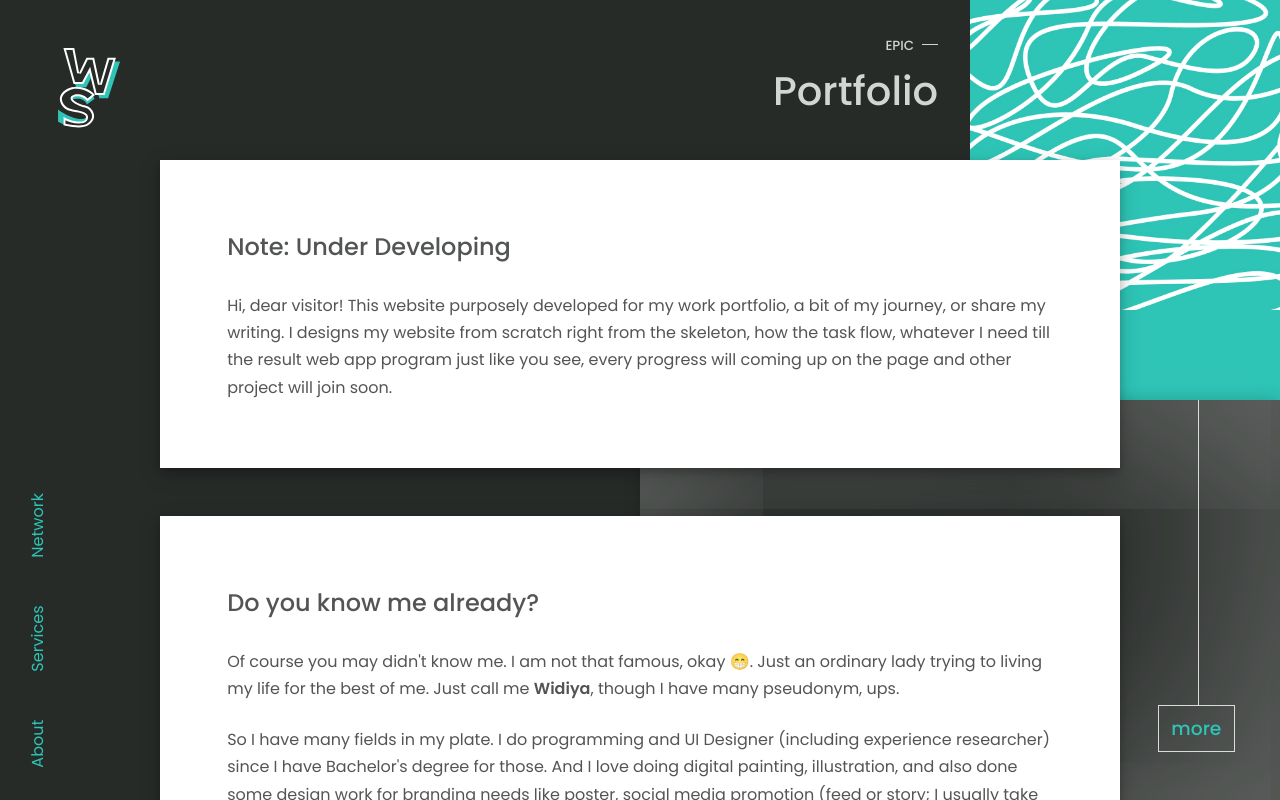
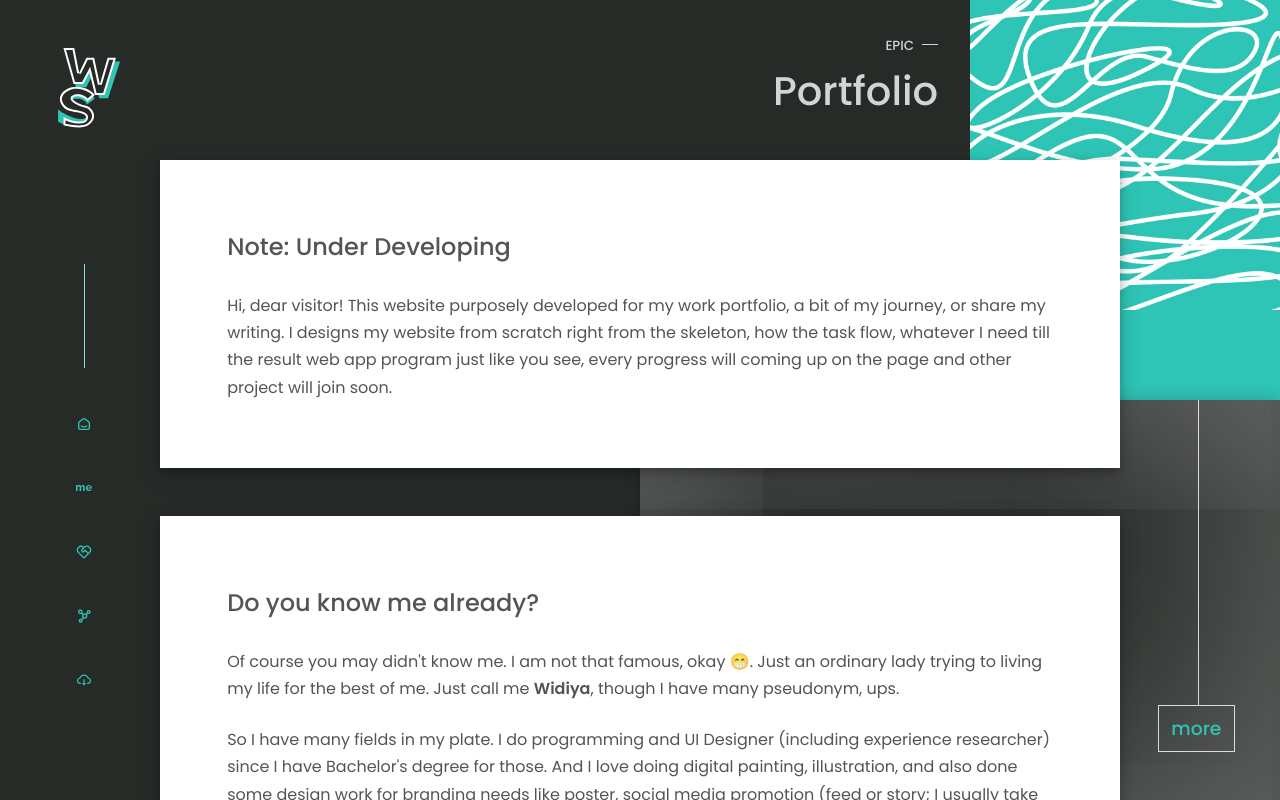
Before and after one commit to widiyasasih/widiyasasih.github.io, a React (Create React App) app: page / in a window 1280 px wide. Shown: the top 800 px of the page. Built offline with nearby package versions, Linux system fonts and the light colour scheme.

Commit message:
Update responsive medium device

```diff
--- a/src/components/content/Content.jsx
+++ b/src/components/content/Content.jsx
@@ -41,6 +41,52 @@ const Content = () => {
             </p>
           </div>
         </div>
+        <div className='card'>
+          <h2 className='content-title'>Do you know me already?</h2>
+          <div className='body'>
+            <p className=''>
+              Of course you may didn't know me. I am not that famous, okay 😁.
+              Just an ordinary lady trying to living my life for the best of me.
+              Just call me <b>Widiya</b>, though I have many pseudonym, ups.
+            </p>
+            <p className=''>
+              So I have many fields in my plate. I do programming and UI
+              Designer (including experience researcher) since I have Bachelor's
+              degree for those. And I love doing digital painting, illustration,
+              and also done some design work for branding needs like poster,
+              social media promotion (feed or story; I usually take this job for
+              freelance), flyer, banner, and more.
+            </p>
+            <p>
+              Contact my email for any further :<br></br>
+              {''}
+              <b>widiyasasih[at]gmail.com</b>
+            </p>
+          </div>
+        </div>
+        <div className='card'>
+          <h2 className='content-title'>Do you know me already?</h2>
+          <div className='body'>
+            <p className=''>
+              Of course you may didn't know me. I am not that famous, okay 😁.
+              Just an ordinary lady trying to living my life for the best of me.
+              Just call me <b>Widiya</b>, though I have many pseudonym, ups.
+            </p>
+            <p className=''>
+              So I have many fields in my plate. I do programming and UI
+              Designer (including experience researcher) since I have Bachelor's
+              degree for those. And I love doing digital painting, illustration,
+              and also done some design work for branding needs like poster,
+              social media promotion (feed or story; I usually take this job for
+              freelance), flyer, banner, and more.
+            </p>
+            <p>
+              Contact my email for any further :<br></br>
+              {''}
+              <b>widiyasasih[at]gmail.com</b>
+            </p>
+          </div>
+        </div>
       </div>
     </div>
   );
--- a/src/components/nav/Nav.jsx
+++ b/src/components/nav/Nav.jsx
@@ -1,5 +1,10 @@
 import React from 'react';
 import './nav.css';
+import { TbSmartHome } from 'react-icons/tb';
+import { SiAboutdotme } from 'react-icons/si';
+import { RiServiceLine } from 'react-icons/ri';
+import { BiNetworkChart } from 'react-icons/bi';
+import { AiOutlineCloudDownload } from 'react-icons/ai';
 
 const Nav = () => {
   return (
@@ -7,17 +12,33 @@ const Nav = () => {
       <nav className='nav'>
         <li className='menus'>
           <ol>
-            <a href='_blank'>About</a>
+            <a href='#home'>
+              <TbSmartHome />
+            </a>
           </ol>
           <ol>
-            <a href='#about'>Services</a>
+            <a href='#about'>
+              <SiAboutdotme />
+            </a>
           </ol>
           <ol>
-            <a href='#about'>Network</a>
+            <a href='#work'>
+              <RiServiceLine />
+            </a>
+          </ol>
+          <ol>
+            <a href='#network'>
+              <BiNetworkChart />
+            </a>
+          </ol>
+          <ol>
+            <a href='#download' download>
+              <AiOutlineCloudDownload />
+            </a>
           </ol>
         </li>
       </nav>
-      <h2 className='title hidden'>/ Carrot Project</h2>
+      {/* <h2 className='title hidden'>/ Carrot Project</h2> */}
       {/* <h2 className='title'>/ Branding </h2> */}
     </div>
   );
--- a/src/components/nav/nav.css
+++ b/src/components/nav/nav.css
@@ -1,27 +1,57 @@
 .nav__container {
-  width: max-content;
-  height: max-content;
+  width: fit-content;
+  height: 75%;
   bottom: 0;
-  /* background-color: yellow; */
-  display: flex;
-  flex-direction: row;
-  align-items: flex-end;
-  padding: 1.5rem;
-  padding-bottom: 2rem;
-  gap: 2rem;
-  /* z-index: 1; */
+  display: grid;
+  grid-template-columns: 1fr;
+  padding: 0rem 3rem 3rem 3rem;
   position: fixed;
   z-index: 100;
+  /* background: yellow; */
 }
 
-nav > li,
-h2.title {
-  writing-mode: vertical-rl;
-  transform: rotate(-180deg);
+nav.nav {
+  width: 4.5rem;
   display: flex;
-  flex-direction: row;
-  align-items: flex-end;
-  gap: 3em;
+  justify-content: center;
+}
+
+li.menus {
+  display: flex;
+  justify-content: center;
+  flex-direction: column;
+  /* background: white; */
+  gap: 3rem;
+}
+
+li.menus::before {
+  content: '';
+  display: inline-block;
+  width: 1px;
+  height: 6.5rem;
+  margin-left: 0.5rem;
+  background: var(--color-primary-dark);
+}
+
+/* ============== MEDIUM DEVICES ============== */
+@media screen and (max-width: 1024px) {
+  .nav__container {
+    padding: 0rem 0rem 3rem 0.1rem;
+    height: 80%;
+  }
+
+  nav.nav {
+    width: 3rem;
+  }
+
+  li.menus {
+    align-items: center;
+    gap: 4rem;
+  }
+
+  li.menus::before {
+    display: none;
+  }
 }
 
 /* ============== SMALL DEVICES ============== */
--- a/src/components/overview/overview.css
+++ b/src/components/overview/overview.css
@@ -201,7 +201,7 @@ footer {
 }
 
 .btn-more {
-  width: fit-content;
+  /* width: fit-content; */
   height: max-content;
   display: absolute;
   z-index: 1;
@@ -210,6 +210,36 @@ footer {
 .whitespace {
   width: 100%;
   height: 100%;
+}
+
+/* ============== MEDIUM DEVICES ============== */
+@media screen and (max-width: 1024px) {
+  .left-header {
+    padding-left: 1.5rem;
+  }
+
+  .left-header > .logo > a > img {
+    max-width: 4rem;
+  }
+
+  .more-box > .btn-more {
+    writing-mode: vertical-rl;
+    padding-left: 0;
+    padding-right: 0;
+  }
+
+  .more {
+    align-items: flex-start;
+  }
+
+  .more-box {
+    margin-right: 0.6rem;
+  }
+
+  .more-box::before {
+    height: 50%;
+    margin-left: 1rem;
+  }
 }
 
 /* ============== SMALL DEVICES ============== */
```
